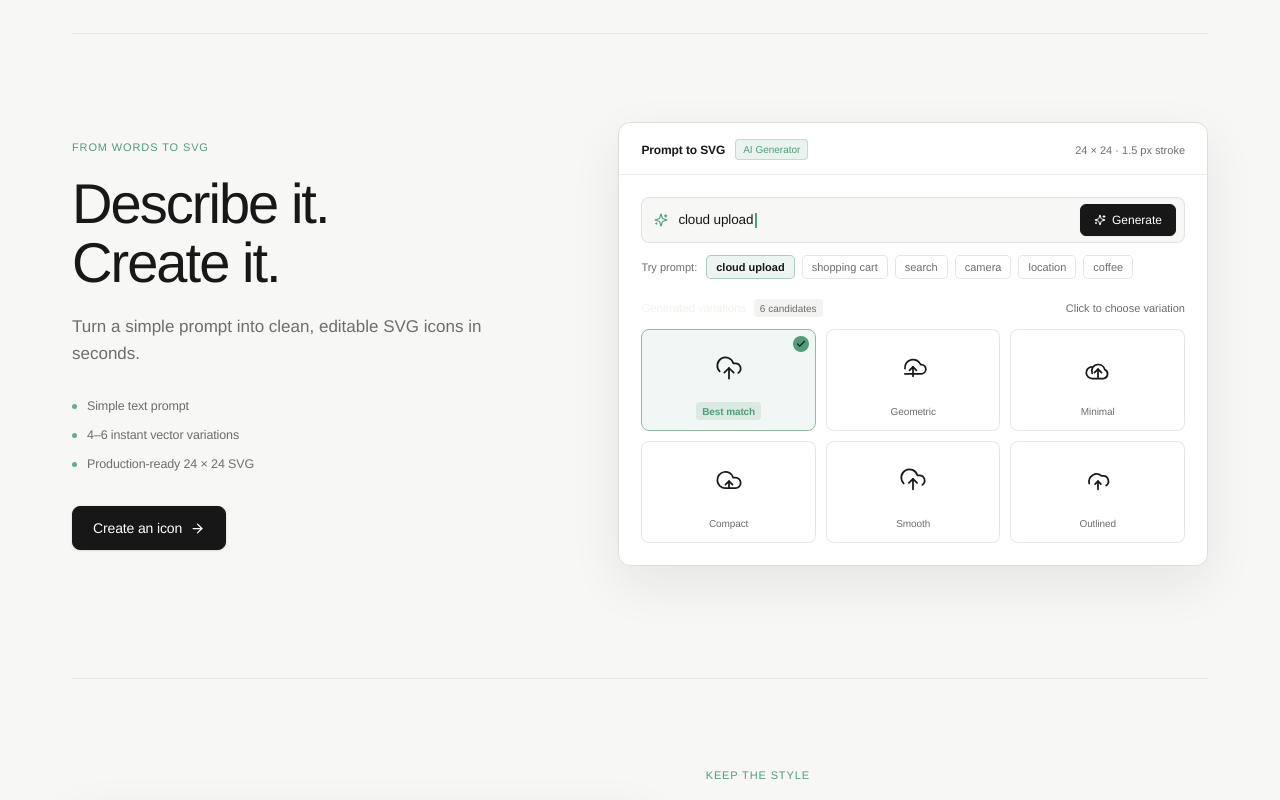
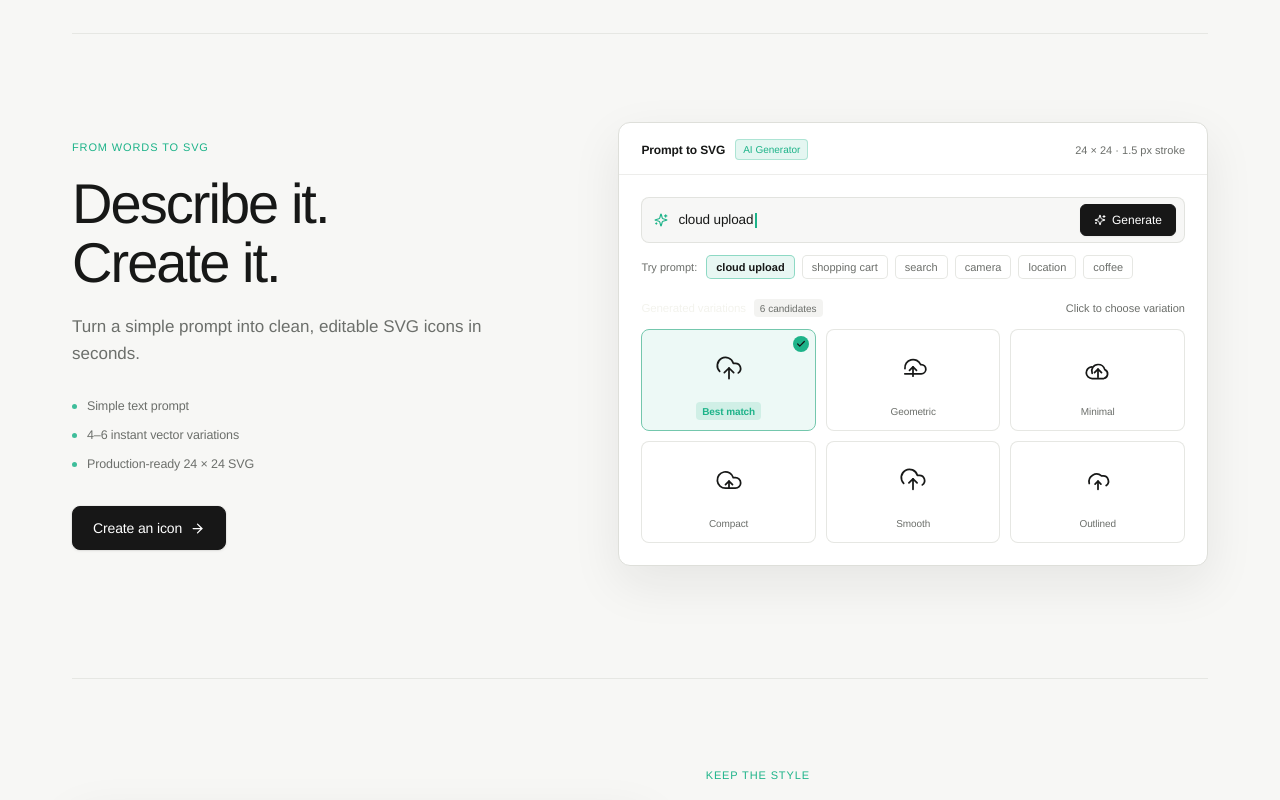
Before and after one commit to pushkarv07/IconForge, a Next.js app: page / in a window 1280 px wide. Shown: the part 1820-2620 px from the top of the page. Built offline with nearby package versions, Linux system fonts and the light colour scheme.

Commit message:
Create page: exact #1DB389 green accent, y=0 topbar, and balanced 1-viewport layout

```diff
--- a/src/app/app/page.tsx
+++ b/src/app/app/page.tsx
@@ -295,12 +295,12 @@ export default function GeneratorPage() {
     flash(`Added ${selected.name} to ${created.name}`);
   }
 
-  const basePreviewPx = 180;
+  const basePreviewPx = 200;
   const previewSize = Math.round(basePreviewPx * zoom);
 
   return (
-    <main className="app-shell workspace-shell">
-      <header className="topbar">
+    <main className="app-shell workspace-shell" style={{ margin: 0, padding: 0 }}>
+      <header className="topbar" style={{ top: 0, margin: 0 }}>
         <Link href="/" className="brand">
           <span className="brand-mark">IF</span> IconForge
         </Link>
--- a/src/app/globals.css
+++ b/src/app/globals.css
@@ -1,10 +1,10 @@
 @import "tailwindcss";
 
-:root, [data-theme="light"] { --bg: #f7f7f5; --panel: #ffffff; --panel-soft: #f1f1ee; --text: #171817; --muted: #6c6f6b; --line: #dedfda; --accent: #e35d3f; --accent-soft: #fff0eb; --hero-mint: #4f9d7a; --hero-mint-soft: rgba(79, 157, 122, 0.1); --hero-blue: #4f9d7a; --hero-blue-soft: rgba(79, 157, 122, 0.1); --good: #207a5d; --shadow: 0 18px 50px rgba(25, 27, 24, .08); }
-[data-theme="dark"] { --bg: #141514; --panel: #1c1e1c; --panel-soft: #242724; --text: #f3f3ed; --muted: #a4a9a2; --line: #363a35; --accent: #ff866b; --accent-soft: #3a2520; --hero-mint: #8fd3b6; --hero-mint-soft: rgba(143, 211, 182, 0.12); --hero-blue: #8fd3b6; --hero-blue-soft: rgba(143, 211, 182, 0.12); --good: #71c9a6; --shadow: 0 18px 50px rgba(0,0,0,.25); }
+:root, [data-theme="light"] { --bg: #f7f7f5; --panel: #ffffff; --panel-soft: #f1f1ee; --text: #171817; --muted: #6c6f6b; --line: #dedfda; --accent: #e35d3f; --accent-soft: #fff0eb; --hero-mint: #1DB389; --hero-mint-soft: rgba(29, 179, 137, 0.1); --hero-blue: #1DB389; --hero-blue-soft: rgba(29, 179, 137, 0.1); --good: #1DB389; --shadow: 0 18px 50px rgba(25, 27, 24, .08); }
+[data-theme="dark"] { --bg: #141514; --panel: #1c1e1c; --panel-soft: #242724; --text: #f3f3ed; --muted: #a4a9a2; --line: #363a35; --accent: #ff866b; --accent-soft: #3a2520; --hero-mint: #1DB389; --hero-mint-soft: rgba(29, 179, 137, 0.12); --hero-blue: #1DB389; --hero-blue-soft: rgba(29, 179, 137, 0.12); --good: #1DB389; --shadow: 0 18px 50px rgba(0,0,0,.25); }
 * { box-sizing: border-box; }
-html { background: var(--bg); margin: 0; padding: 0; }
-body { margin: 0; padding: 0; background: var(--bg); color: var(--text); font-family: "Avenir Next", "Helvetica Neue", sans-serif; }
+html { background: var(--bg); margin: 0 !important; padding: 0 !important; }
+body { margin: 0 !important; padding: 0 !important; background: var(--bg); color: var(--text); font-family: "Avenir Next", "Helvetica Neue", sans-serif; }
 h1, h2, h3, h4, h5, h6 { font-weight: 600; }
 button, input, textarea, select { font: inherit; }
 button { cursor: pointer; }
@@ -21,10 +21,10 @@ button { cursor: pointer; }
 }
 .topbar {
   position: sticky;
-  top: 0;
+  top: 0 !important;
   left: 0;
   right: 0;
-  margin: 0;
+  margin: 0 !important;
   height: 52px;
   flex-shrink: 0;
   border-bottom: 1px solid var(--line);
@@ -32,7 +32,7 @@ button { cursor: pointer; }
   align-items: center;
   justify-content: space-between;
   padding: 0 24px;
-  background: color-mix(in srgb, var(--panel) 92%, transparent);
+  background: var(--panel);
   z-index: 50;
 }
 .brand { display: inline-flex; align-items: center; gap: 10px; color: var(--text); text-decoration: none; font-weight: 500; letter-spacing: -.01em; }
@@ -81,18 +81,18 @@ button { cursor: pointer; }
   stroke: #171717 !important;
 }
 .btn-primary:hover {
-  background: #78C7A8 !important;
-  border-color: #78C7A8 !important;
+  background: #1DB389 !important;
+  border-color: #1DB389 !important;
   color: #ffffff !important;
   transform: translateY(-1.5px);
-  box-shadow: 0 4px 18px color-mix(in srgb, #78C7A8 34%, transparent);
+  box-shadow: 0 4px 18px color-mix(in srgb, #1DB389 34%, transparent);
 }
 [data-theme="dark"] .btn-primary:hover {
-  background: #78C7A8 !important;
-  border-color: #78C7A8 !important;
+  background: #1DB389 !important;
+  border-color: #1DB389 !important;
   color: #ffffff !important;
   transform: translateY(-1.5px);
-  box-shadow: 0 4px 18px color-mix(in srgb, #78C7A8 36%, transparent);
+  box-shadow: 0 4px 18px color-mix(in srgb, #1DB389 36%, transparent);
 }
 .btn-primary:hover svg,
 .btn-primary:hover .cta-arrow,
@@ -213,22 +213,22 @@ button { cursor: pointer; }
   stroke: #171717 !important;
 }
 .btn-generate-main:hover:not(:disabled) {
-  background: #78C7A8 !important;
-  border-color: #78C7A8 !important;
+  background: #1DB389 !important;
+  border-color: #1DB389 !important;
   color: #ffffff !important;
   transform: translateY(-1.5px);
-  box-shadow: 0 4px 18px color-mix(in srgb, #78C7A8 34%, transparent);
+  box-shadow: 0 4px 18px color-mix(in srgb, #1DB389 34%, transparent);
 }
 .btn-generate-main:hover:not(:disabled) svg {
   color: #ffffff !important;
   stroke: #ffffff !important;
 }
 [data-theme="dark"] .btn-generate-main:hover:not(:disabled) {
-  background: #78C7A8 !important;
-  border-color: #78C7A8 !important;
+  background: #1DB389 !important;
+  border-color: #1DB389 !important;
   color: #ffffff !important;
   transform: translateY(-1.5px);
-  box-shadow: 0 4px 18px color-mix(in srgb, #78C7A8 36%, transparent);
+  box-shadow: 0 4px 18px color-mix(in srgb, #1DB389 36%, transparent);
 }
 [data-theme="dark"] .btn-generate-main:hover:not(:disabled) svg {
   color: #ffffff !important;
@@ -252,7 +252,7 @@ button { cursor: pointer; }
 .generation-actions { display: flex; gap: 5px; flex-shrink: 0; }
 .generation-actions .btn { height: 30px; padding: 0 8px; font-size: 11px; }
 .canvas {
-  padding: 16px 24px 20px;
+  padding: 14px 24px 16px;
   display: flex;
   flex-direction: column;
   min-width: 0;
@@ -284,7 +284,6 @@ button { cursor: pointer; }
 .zoom-indicator { font-size: 11px; font-weight: 500; color: var(--muted); padding: 0 4px; font-variant-numeric: tabular-nums; }
 .preview-box {
   min-height: 220px;
-  max-height: 380px;
   flex: 1 1 auto;
   display: grid;
   place-items: center;
@@ -524,33 +523,33 @@ button { cursor: pointer; }
   filter: none;
 }
 .preview-icon svg { width: 100%; height: 100%; display: block; }
-.variations { margin-top: 12px; flex-shrink: 0; }
-.variation-grid { display: grid; grid-template-columns: repeat(6, minmax(85px, 1fr)); gap: 10px; margin-top: 8px; transition: opacity .2s ease; }
+.variations { margin-top: 10px; flex-shrink: 0; }
+.variation-grid { display: grid; grid-template-columns: repeat(6, minmax(85px, 1fr)); gap: 8px; margin-top: 8px; transition: opacity .2s ease; }
 .variation-grid.generating-pulse { opacity: .55; pointer-events: none; }
 .variation { border: 1px solid var(--line); background: var(--panel); border-radius: 10px; padding: 7px 6px 8px; min-width: 0; color: var(--text); text-align: left; display: flex; flex-direction: column; align-items: center; justify-content: space-between; position: relative; cursor: pointer; transition: transform .16s cubic-bezier(0.16, 1, 0.3, 1), border-color .16s ease, box-shadow .16s ease, background-color .16s ease; min-height: 128px; }
 .variation:hover { border-color: color-mix(in srgb, var(--text) 22%, var(--line)); transform: translateY(-2px); box-shadow: 0 8px 22px rgba(0, 0, 0, .06); }
 [data-theme="dark"] .variation:hover { border-color: color-mix(in srgb, var(--text) 30%, var(--line)); box-shadow: 0 8px 24px rgba(0, 0, 0, .35); }
 .variation.selected {
-  border-color: #78C7A8;
-  background: color-mix(in srgb, #78C7A8 7%, var(--panel));
-  box-shadow: 0 0 0 1px #78C7A8, 0 3px 12px color-mix(in srgb, #78C7A8 22%, transparent);
+  border-color: #1DB389;
+  background: color-mix(in srgb, #1DB389 7%, var(--panel));
+  box-shadow: 0 0 0 1px #1DB389, 0 3px 12px color-mix(in srgb, #1DB389 22%, transparent);
 }
 [data-theme="dark"] .variation.selected {
-  border-color: #78C7A8;
-  background: color-mix(in srgb, #78C7A8 10%, var(--panel));
-  box-shadow: 0 0 0 1px #78C7A8, 0 4px 16px color-mix(in srgb, #78C7A8 25%, transparent);
+  border-color: #1DB389;
+  background: color-mix(in srgb, #1DB389 10%, var(--panel));
+  box-shadow: 0 0 0 1px #1DB389, 0 4px 16px color-mix(in srgb, #1DB389 25%, transparent);
 }
 .variation-icon-wrap { width: 56px; height: 56px; display: grid; place-items: center; margin: 3px auto 4px; border-radius: 8px; background: var(--panel-soft); border: 1px solid color-mix(in srgb, var(--line) 65%, transparent); padding: 5px; transition: background-color .15s ease, border-color .15s ease; }
-.variation.selected .variation-icon-wrap { background: var(--panel); border-color: color-mix(in srgb, #78C7A8 40%, var(--line)); }
+.variation.selected .variation-icon-wrap { background: var(--panel); border-color: color-mix(in srgb, #1DB389 40%, var(--line)); }
 .variation-icon-wrap svg { width: 42px; height: 42px; display: block; color: var(--text); }
 .variation-badge { font-size: 8.5px; font-weight: 500; letter-spacing: .02em; padding: 1.5px 6px; border-radius: 10px; background: var(--panel-soft); color: var(--muted); width: fit-content; max-width: 100%; white-space: nowrap; overflow: hidden; text-overflow: ellipsis; border: 1px solid transparent; }
-.variation-badge.best-match { background: color-mix(in srgb, #78C7A8 15%, var(--panel)); color: #78C7A8; border-color: color-mix(in srgb, #78C7A8 35%, transparent); font-weight: 500; }
-[data-theme="light"] .variation-badge.best-match { color: #2e7d59; background: color-mix(in srgb, #78C7A8 18%, var(--panel)); border-color: color-mix(in srgb, #78C7A8 45%, transparent); }
+.variation-badge.best-match { background: color-mix(in srgb, #1DB389 15%, var(--panel)); color: #1DB389; border-color: color-mix(in srgb, #1DB389 35%, transparent); font-weight: 500; }
+[data-theme="light"] .variation-badge.best-match { color: #1DB389; background: color-mix(in srgb, #1DB389 12%, var(--panel)); border-color: color-mix(in srgb, #1DB389 35%, transparent); }
 .variation-badge.mock-badge { background: var(--panel-soft); color: var(--muted); border-color: var(--line); }
 .variation-info { width: 100%; text-align: center; margin-top: 2px; }
 .variation-name { font-size: 11px; font-weight: 500; white-space: nowrap; overflow: hidden; text-overflow: ellipsis; color: var(--text); line-height: 1.25; }
 .variation-meta { font-size: 9.5px; color: var(--muted); margin-top: 1.5px; font-variant-numeric: tabular-nums; }
-.variation-check { position: absolute; top: 5px; right: 5px; width: 15px; height: 15px; border-radius: 50%; background: #78C7A8; color: #fff; display: grid; place-items: center; z-index: 2; }
+.variation-check { position: absolute; top: 5px; right: 5px; width: 15px; height: 15px; border-radius: 50%; background: #1DB389; color: #fff; display: grid; place-items: center; z-index: 2; }
 @keyframes revealCandidate { from { opacity: 0; transform: translateY(6px); } to { opacity: 1; transform: translateY(0); } }
 .variation-revealing { animation: revealCandidate .3s cubic-bezier(0.16, 1, 0.3, 1) forwards; }
 .generation-status-banner { display: flex; align-items: center; justify-content: center; gap: 8px; padding: 8px 14px; border-radius: 8px; background: var(--accent-soft); border: 1px solid color-mix(in srgb, var(--accent) 30%, transparent); color: var(--accent); font-size: 11.5px; font-weight: 500; margin-bottom: 12px; }
@@ -572,11 +571,11 @@ button { cursor: pointer; }
   transition: all .18s ease;
 }
 .btn-add-set:hover {
-  background: #78C7A8 !important;
-  border-color: #78C7A8 !important;
+  background: #1DB389 !important;
+  border-color: #1DB389 !important;
   color: #ffffff !important;
   transform: translateY(-1px);
-  box-shadow: 0 4px 14px color-mix(in srgb, #78C7A8 32%, transparent);
+  box-shadow: 0 4px 14px color-mix(in srgb, #1DB389 32%, transparent);
 }
 .btn-add-set:hover svg {
   color: #ffffff !important;
@@ -689,19 +688,19 @@ button { cursor: pointer; }
 }
 .hero-btn-primary:hover,
 .section-cta-btn:hover {
-  background: #78C7A8 !important;
-  border-color: #78C7A8 !important;
+  background: #1DB389 !important;
+  border-color: #1DB389 !important;
   color: #ffffff !important;
   transform: translateY(-1.5px);
-  box-shadow: 0 4px 18px color-mix(in srgb, #78C7A8 34%, transparent);
+  box-shadow: 0 4px 18px color-mix(in srgb, #1DB389 34%, transparent);
 }
 [data-theme="dark"] .hero-btn-primary:hover,
 [data-theme="dark"] .section-cta-btn:hover {
-  background: #78C7A8 !important;
-  border-color: #78C7A8 !important;
+  background: #1DB389 !important;
+  border-color: #1DB389 !important;
   color: #ffffff !important;
   transform: translateY(-1.5px);
-  box-shadow: 0 4px 18px color-mix(in srgb, #78C7A8 36%, transparent);
+  box-shadow: 0 4px 18px color-mix(in srgb, #1DB389 36%, transparent);
 }
 .hero-btn-primary:hover svg,
 .hero-btn-primary:hover .cta-arrow,
@@ -1685,7 +1684,7 @@ button { cursor: pointer; }
   align-items: flex-start;
 }
 .prompt-icon-eyebrow {
-  color: var(--hero-mint, #8fd3b6);
+  color: var(--hero-mint, #1DB389);
   letter-spacing: .08em;
   font-size: 11px;
   font-weight: 500;
@@ -1725,7 +1724,7 @@ button { cursor: pointer; }
   width: 5px;
   height: 5px;
   border-radius: 50%;
-  background: var(--hero-mint, #8fd3b6);
+  background: var(--hero-mint, #1DB389);
   flex-shrink: 0;
   opacity: .85;
 }
@@ -1767,9 +1766,9 @@ button { cursor: pointer; }
   font-weight: 500;
   padding: 2px 7px;
   border-radius: 4px;
-  background: color-mix(in srgb, var(--hero-mint, #8fd3b6) 12%, var(--panel));
-  border: 1px solid color-mix(in srgb, var(--hero-mint, #8fd3b6) 28%, transparent);
-  color: var(--hero-mint, #8fd3b6);
+  background: color-mix(in srgb, var(--hero-mint, #1DB389) 12%, var(--panel));
+  border: 1px solid color-mix(in srgb, var(--hero-mint, #1DB389) 28%, transparent);
+  color: var(--hero-mint, #1DB389);
 }
 .workflow-header-meta {
   font-size: 11px;
@@ -1805,7 +1804,7 @@ button { cursor: pointer; }
   border-color: #272a26;
 }
 .workflow-input-icon {
-  color: var(--hero-mint, #8fd3b6);
+  color: var(--hero-mint, #1DB389);
   display: grid;
   place-items: center;
   flex-shrink: 0;
@@ -1829,7 +1828,7 @@ button { cursor: pointer; }
 .workflow-input-cursor {
   width: 1.5px;
   height: 15px;
-  background: var(--hero-mint, #8fd3b6);
+  background: var(--hero-mint, #1DB389);
   display: inline-block;
   animation: blink 1s step-start infinite;
 }
@@ -1867,19 +1866,19 @@ button { cursor: pointer; }
   stroke: #171717 !important;
 }
 .workflow-generate-btn:hover {
-  background: #78C7A8 !important;
-  border-color: #78C7A8 !important;
+  background: #1DB389 !important;
+  border-color: #1DB389 !important;
   color: #ffffff !important;
   transform: translateY(-1px);
-  box-shadow: 0 4px 14px color-mix(in srgb, #78C7A8 32%, transparent);
+  box-shadow: 0 4px 14px color-mix(in srgb, #1DB389 32%, transparent);
 }
 .workflow-generate-btn:hover svg {
   color: #ffffff !important;
   stroke: #ffffff !important;
 }
 [data-theme="dark"] .workflow-generate-btn:hover {
-  background: #78C7A8 !important;
-  border-color: #78C7A8 !important;
+  background: #1DB389 !important;
+  border-color: #1DB389 !important;
   color: #ffffff !important;
 }
 [data-theme="dark"] .workflow-generate-btn:hover svg {
@@ -1917,17 +1916,17 @@ button { cursor: pointer; }
 }
 .workflow-chip:hover {
   color: var(--text);
-  border-color: color-mix(in srgb, var(--hero-mint, #8fd3b6) 50%, var(--line));
+  border-color: color-mix(in srgb, var(--hero-mint, #1DB389) 50%, var(--line));
 }
 .workflow-chip.active {
-  background: color-mix(in srgb, var(--hero-mint, #8fd3b6) 10%, var(--panel));
-  border-color: color-mix(in srgb, var(--hero-mint, #8fd3b6) 45%, transparent);
+  background: color-mix(in srgb, var(--hero-mint, #1DB389) 10%, var(--panel));
+  border-color: color-mix(in srgb, var(--hero-mint, #1DB389) 45%, transparent);
   color: var(--text);
   font-weight: 600;
 }
 [data-theme="dark"] .workflow-chip.active {
-  background: color-mix(in srgb, var(--hero-mint, #8fd3b6) 12%, #1c1e1c);
-  border-color: color-mix(in srgb, var(--hero-mint, #8fd3b6) 45%, transparent);
+  background: color-mix(in srgb, var(--hero-mint, #1DB389) 12%, #1c1e1c);
+  border-color: color-mix(in srgb, var(--hero-mint, #1DB389) 45%, transparent);
 }
 
 /* Generated Variations Section */
@@ -1993,12 +1992,12 @@ button { cursor: pointer; }
   border-color: color-mix(in srgb, var(--text) 25%, var(--line));
 }
 .workflow-candidate.selected {
-  border-color: color-mix(in srgb, var(--hero-mint, #8fd3b6) 55%, var(--line));
-  background: color-mix(in srgb, var(--hero-mint, #8fd3b6) 8%, var(--panel));
+  border-color: color-mix(in srgb, var(--hero-mint, #1DB389) 55%, var(--line));
+  background: color-mix(in srgb, var(--hero-mint, #1DB389) 8%, var(--panel));
 }
 [data-theme="dark"] .workflow-candidate.selected {
-  border-color: color-mix(in srgb, var(--hero-mint, #8fd3b6) 55%, rgba(255, 255, 255, 0.15));
-  background: color-mix(in srgb, var(--hero-mint, #8fd3b6) 12%, #1a1e1b);
+  border-color: color-mix(in srgb, var(--hero-mint, #1DB389) 55%, rgba(255, 255, 255, 0.15));
+  background: color-mix(in srgb, var(--hero-mint, #1DB389) 12%, #1a1e1b);
 }
 .workflow-candidate-check {
   position: absolute;
@@ -2007,7 +2006,7 @@ button { cursor: pointer; }
   width: 16px;
   height: 16px;
   border-radius: 50%;
-  background: var(--hero-mint, #8fd3b6);
+  background: var(--hero-mint, #1DB389);
   color: #141514;
   display: grid;
   place-items: center;
@@ -2037,8 +2036,8 @@ button { cursor: pointer; }
   border-radius: 4px;
 }
 .workflow-candidate.selected .workflow-candidate-badge.best-match {
-  color: var(--hero-mint, #8fd3b6);
-  background: color-mix(in srgb, var(--hero-mint, #8fd3b6) 14%, transparent);
+  color: var(--hero-mint, #1DB389);
+  background: color-mix(in srgb, var(--hero-mint, #1DB389) 14%, transparent);
   font-weight: 600;
 }
 
@@ -2909,19 +2908,19 @@ button { cursor: pointer; }
   stroke: #171717 !important;
 }
 .sets-export-btn:hover {
-  background: #78C7A8 !important;
-  border-color: #78C7A8 !important;
+  background: #1DB389 !important;
+  border-color: #1DB389 !important;
   color: #ffffff !important;
   transform: translateY(-1px);
-  box-shadow: 0 4px 14px color-mix(in srgb, #78C7A8 32%, transparent);
+  box-shadow: 0 4px 14px color-mix(in srgb, #1DB389 32%, transparent);
 }
 .sets-export-btn:hover svg {
   color: #ffffff !important;
   stroke: #ffffff !important;
 }
 [data-theme="dark"] .sets-export-btn:hover {
-  background: #78C7A8 !important;
-  border-color: #78C7A8 !important;
+  background: #1DB389 !important;
+  border-color: #1DB389 !important;
   color: #ffffff !important;
 }
 [data-theme="dark"] .sets-export-btn:hover svg {
@@ -3106,9 +3105,9 @@ button { cursor: pointer; }
 .spec-label { color: var(--muted); font-weight: 500; }
 .spec-val { color: var(--text); font-weight: 500; font-variant-numeric: tabular-nums; }
 .score-badge { font-size: 10.5px; font-weight: 500; padding: 2.5px 7.5px; border-radius: 5px; text-transform: uppercase; letter-spacing: .04em; }
-.score-badge-perfect { color: #16a34a; background: color-mix(in srgb, #16a34a 12%, var(--panel)); border: 1px solid color-mix(in srgb, #16a34a 30%, transparent); }
+.score-badge-perfect { color: #1DB389; background: color-mix(in srgb, #1DB389 12%, var(--panel)); border: 1px solid color-mix(in srgb, #1DB389 30%, transparent); }
 .score-badge-warn { color: #b45309; background: color-mix(in srgb, #f59e0b 14%, var(--panel)); border: 1px solid color-mix(in srgb, #f59e0b 35%, transparent); }
-[data-theme="dark"] .score-badge-perfect { color: #4ade80; }
+[data-theme="dark"] .score-badge-perfect { color: #1DB389; }
 [data-theme="dark"] .score-badge-warn { color: #fbbf24; }
 .consistency-score-hero { display: flex; flex-direction: column; align-items: center; justify-content: center; padding: 16px 12px; border-radius: 8px; background: var(--panel-soft); border: 1px solid color-mix(in srgb, var(--line) 65%, transparent); margin-bottom: 14px; text-align: center; }
 .score-num-wrap { display: flex; align-items: baseline; gap: 4px; }
@@ -3119,9 +3118,9 @@ button { cursor: pointer; }
 .audit-check-item { display: flex; align-items: center; justify-content: space-between; padding: 7px 10px; border-radius: 6px; background: var(--panel-soft); border: 1px solid color-mix(in srgb, var(--line) 50%, transparent); font-size: 11.5px; }
 .check-title { color: var(--muted); font-weight: 400; }
 .check-outcome { display: inline-flex; align-items: center; gap: 5px; font-weight: 500; font-variant-numeric: tabular-nums; }
-.check-pass { color: #16a34a; }
+.check-pass { color: #1DB389; }
 .check-flag { color: #b45309; }
-[data-theme="dark"] .check-pass { color: #4ade80; }
+[data-theme="dark"] .check-pass { color: #1DB389; }
 [data-theme="dark"] .check-flag { color: #fbbf24; }
 .findings-container { border-top: 1px solid color-mix(in srgb, var(--line) 70%, transparent); padding-top: 12px; margin-bottom: 14px; }
 .findings-title { font-size: 11px; font-weight: 500; text-transform: uppercase; letter-spacing: .05em; color: var(--muted); margin-bottom: 8px; }
--- a/src/app/layout.tsx
+++ b/src/app/layout.tsx
@@ -5,7 +5,7 @@ export const metadata: Metadata = { title: "IconForge", description: "Build icon
 
 export default function RootLayout({ children }: Readonly<{ children: React.ReactNode }>) {
   return (
-    <html lang="en" suppressHydrationWarning>
+    <html lang="en" suppressHydrationWarning style={{ margin: 0, padding: 0 }}>
       <head>
         <script
           dangerouslySetInnerHTML={{
@@ -13,7 +13,7 @@ export default function RootLayout({ children }: Readonly<{ children: React.Reac
           }}
         />
       </head>
-      <body suppressHydrationWarning>{children}</body>
+      <body suppressHydrationWarning style={{ margin: 0, padding: 0 }}>{children}</body>
     </html>
   );
 }
```
